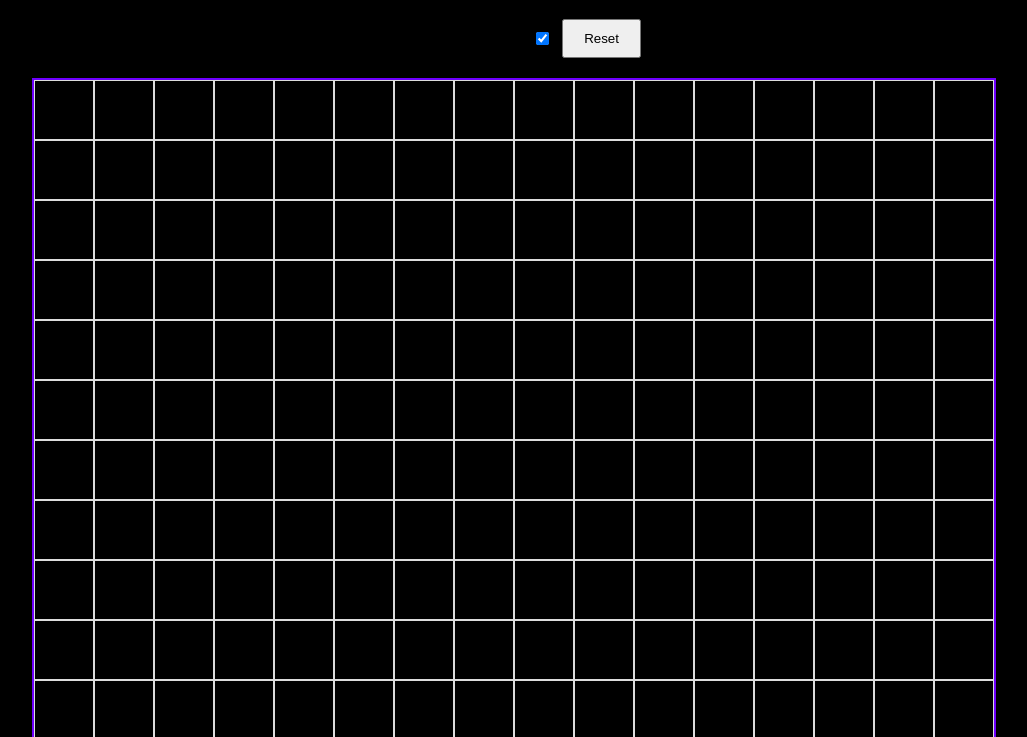
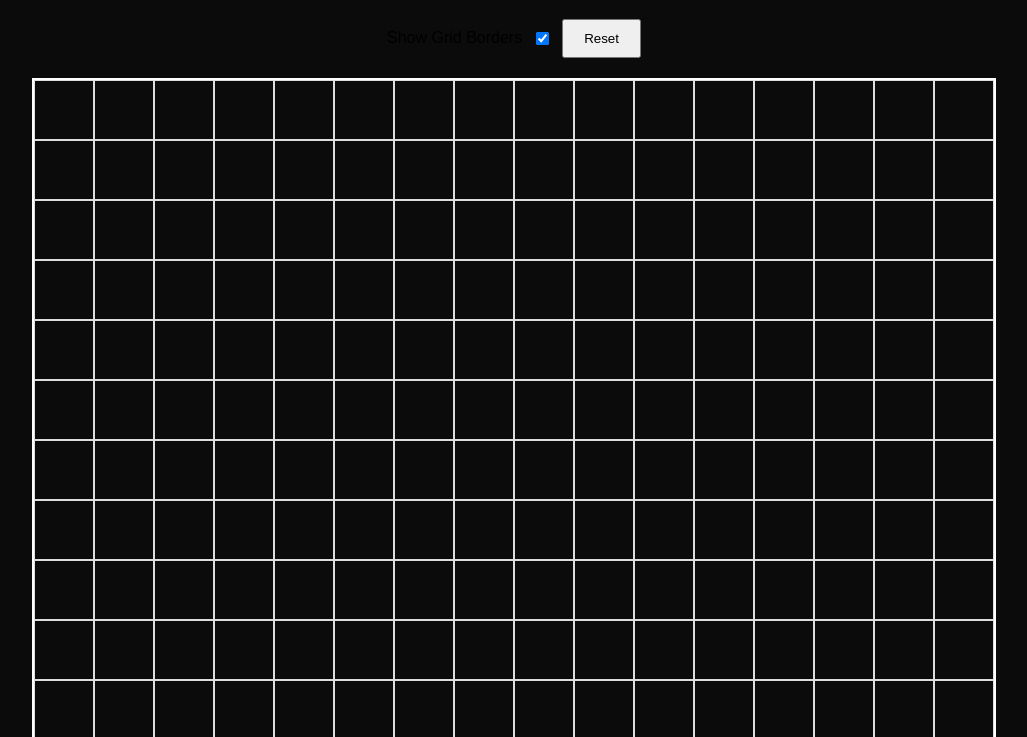
Before and after one commit to b0llull0s/-Project-Etch-a-Sketch-, a plain HTML site: page index.html in a window 1280 px wide. Shown: the part 61-798 px from the top of the page, without its empty margins (126-1153 px from the left). Drawn offline with Linux system fonts and the light colour scheme.

Commit message:
Style Fix

```diff
--- a/style.css
+++ b/style.css
@@ -2,7 +2,7 @@
 body {
     font-family: Arial, sans-serif;
     text-align: center;
-    background-color: #000000;
+    background-color: #0b0b0b;
 }
 
 .container {
@@ -11,7 +11,7 @@ body {
     width: 960px;
     height: 960px;
     margin: 20px auto;
-    border: 2px solid #6f00ff;
+    border: 2px solid white;
 }
 
 .grid-square {
@@ -21,7 +21,7 @@ body {
 }
 
 .grid-square:hover {
-    outline: 1px solid #000000; /* Add outline only on hover for visual feedback */
+    outline: 1px solid white; /* Add outline only on hover for visual feedback */
 }
 
 /* Controls container for button and checkbox */
```
